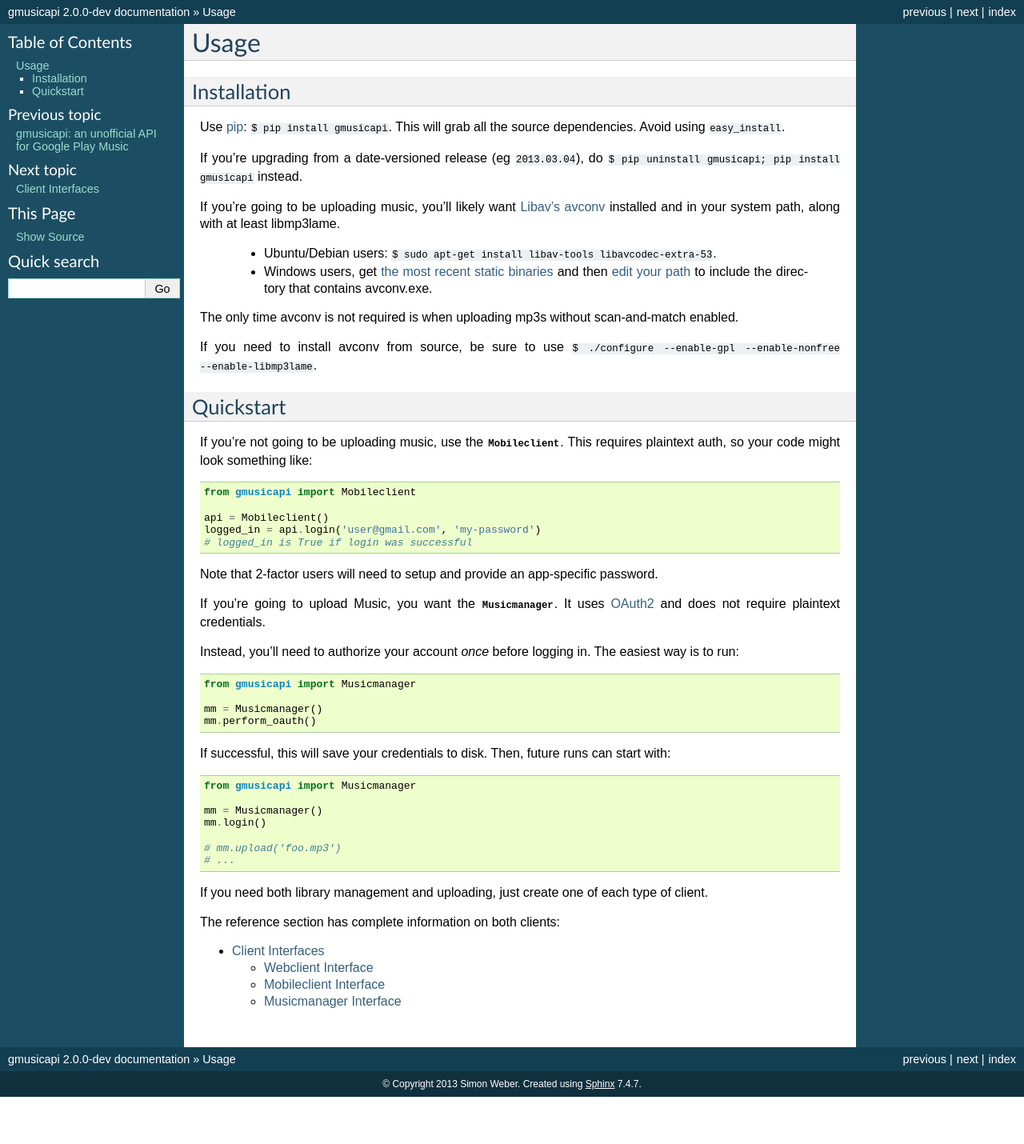
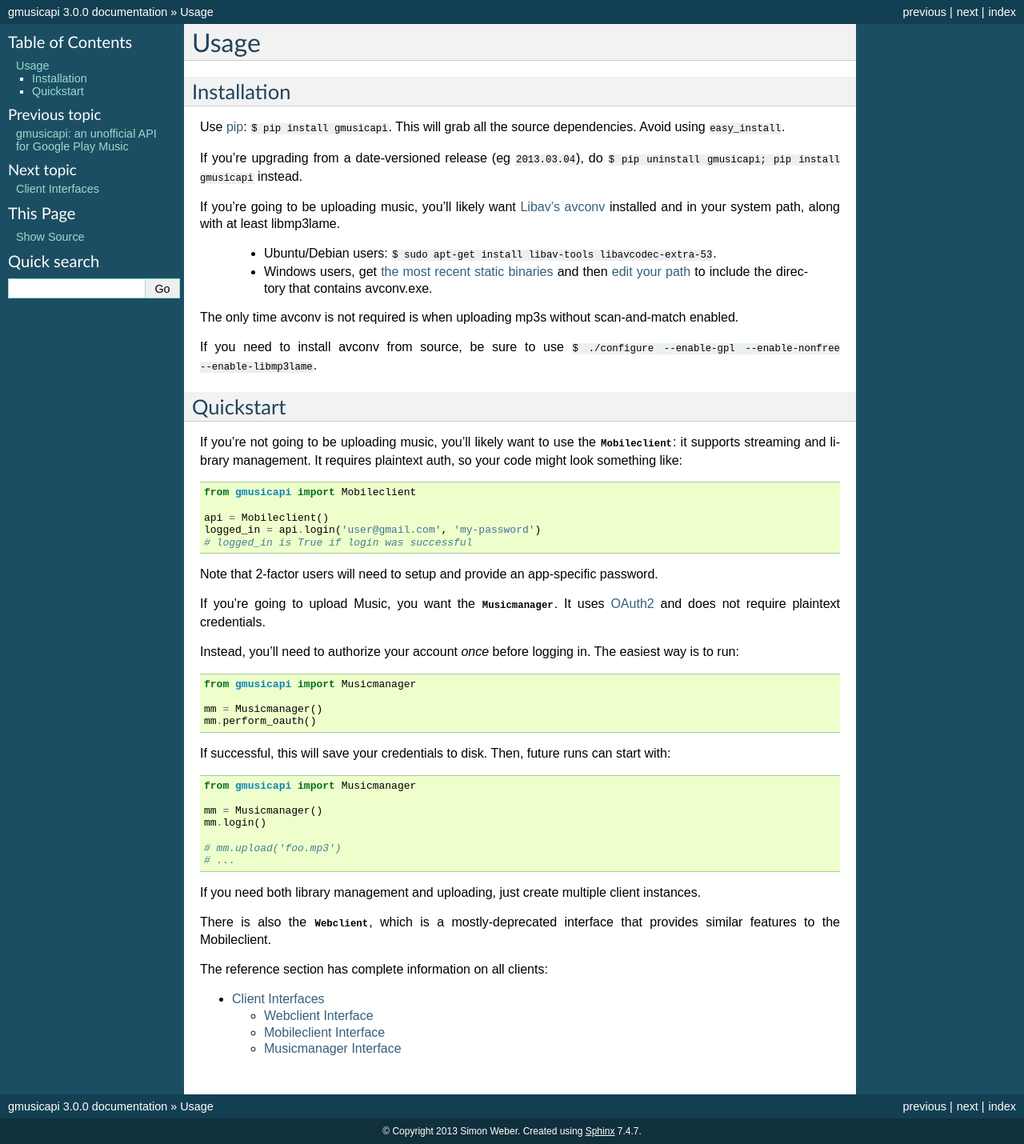
Before and after one commit to simon-weber/gmusicapi, a Sphinx documentation site: the page built from docs/source/usage.rst, in a window 1280 px wide. Shown: the whole page at 80% size. Built offline with Sphinx 7.4.7, drawn with Linux system fonts in a browser that asks for light colours; the version number is read from the project's files by our own code; before the commit the page ends 1371 px from its top, so only the background shows below that.

```diff
--- a/HISTORY.rst
+++ b/HISTORY.rst
@@ -5,9 +5,9 @@ History
 
 As of 1.0.0, `semantic versioning <http://semver.org/>`__ is used.
 
-3.0.0-dev
-+++++++++
-released 2013-XX-XX
+3.0.0
++++++
+released 2013-11-03
 
 - Musicmanager.get_all_songs is now Musicmanager.get_uploaded_songs
 - Mobileclient.get_all_playlist_contents is now Mobileclient.get_all_user_playlist_contents, and will no longer return results for subscribed playlists
--- a/docs/source/usage.rst
+++ b/docs/source/usage.rst
@@ -33,8 +33,10 @@ If you need to install avconv from source, be sure to use
 Quickstart
 ----------
 
-If you're not going to be uploading music, use the :py:class:`Mobileclient`.
-This requires plaintext auth, so your code might look something like:
+If you're not going to be uploading music, you'll likely
+want to use the :py:class:`Mobileclient`: it supports streaming
+and library management.
+It requires plaintext auth, so your code might look something like:
 
 .. code-block:: python
 
@@ -75,10 +77,13 @@ Then, future runs can start with:
     # ...
 
 
-If you need both library management and uploading, just create one of each
-type of client.
+If you need both library management and uploading, just create
+multiple client instances.
 
-The reference section has complete information on both clients:
+There is also the :py:class:`Webclient`, which is a mostly-deprecated
+interface that provides similar features to the Mobileclient.
+
+The reference section has complete information on all clients:
 
 .. toctree::
    :maxdepth: 2
--- a/gmusicapi/_version.py
+++ b/gmusicapi/_version.py
@@ -1 +1 @@
-__version__ = "2.0.0-dev"
+__version__ = "3.0.0"
```
Also changed, not shown: README.rst (+9 -3 lines), docs/source/reference/api.rst (+5 -2 lines), 1 other file.
